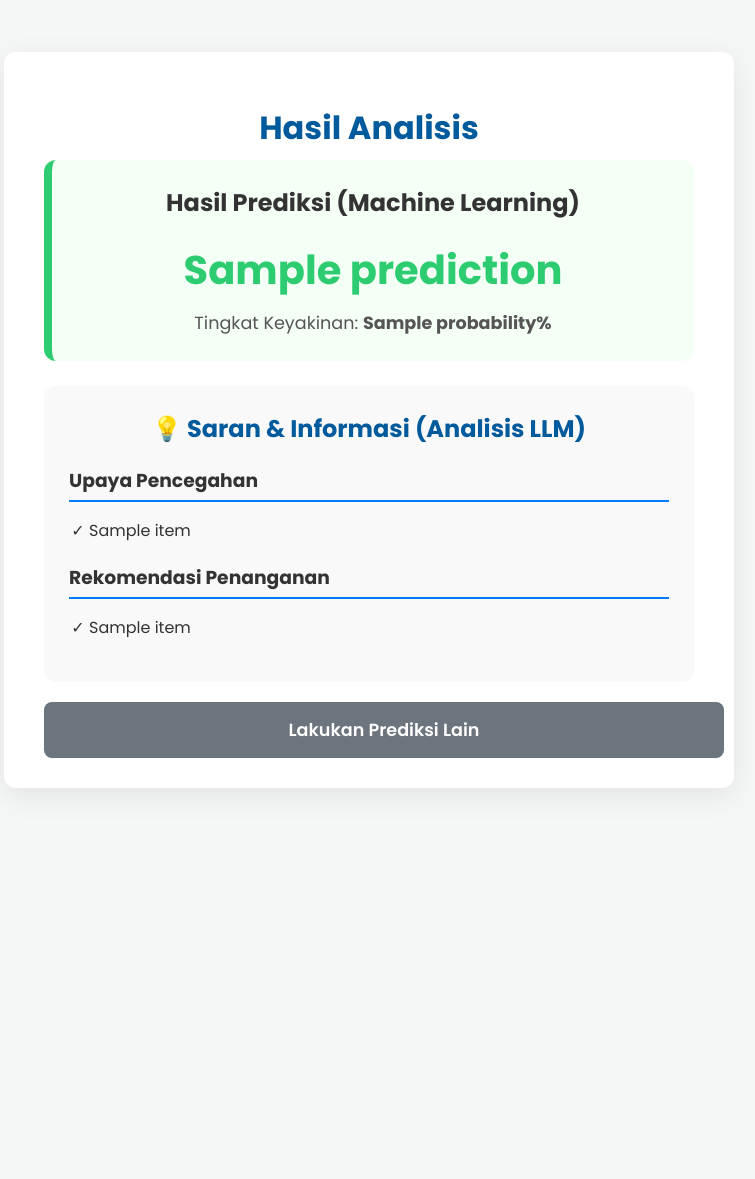
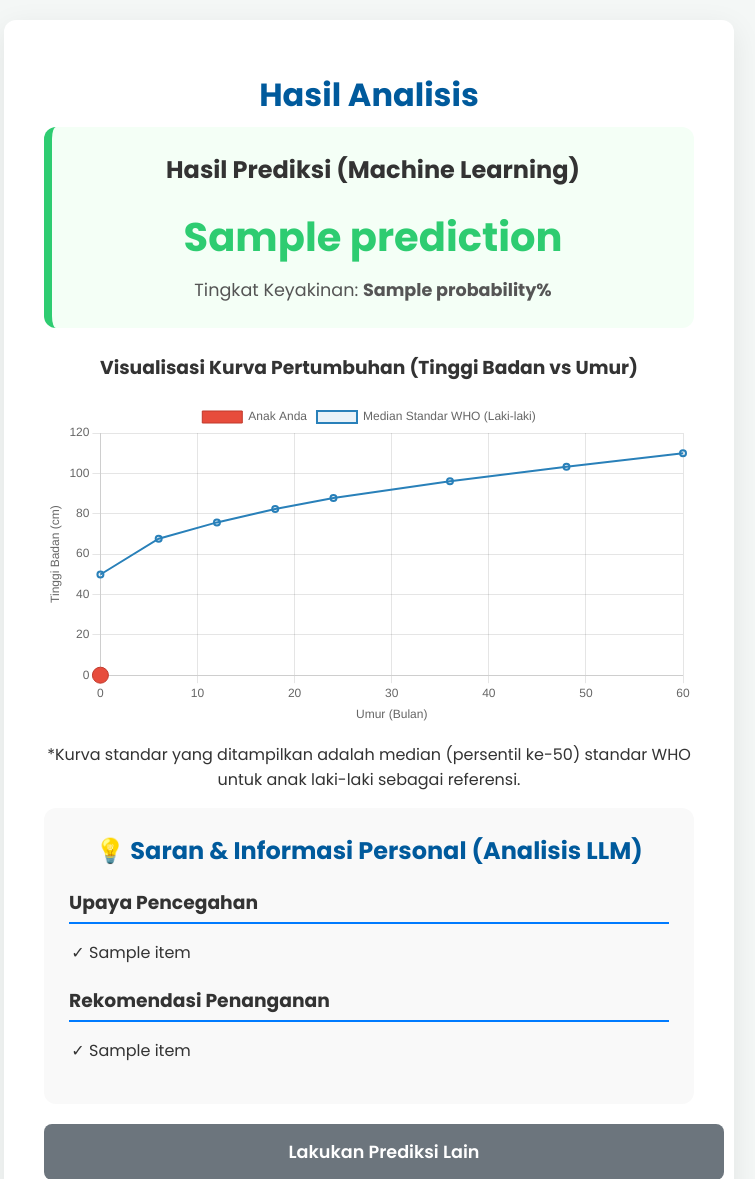
Before and after one commit to ridwana22/Stunting, a Flask app: template flask_stunting_app/templates/result.html in a window 1280 px wide. Shown: the top 1179 px of the page, without its empty margins (271-1026 px from the left). Before the commit the page ends 790 px from the top, so only its background shows below. Run offline with Flask 3, Linux system fonts and the light colour scheme; the template is opened without the code that fills it: most values are stand-ins (such as "Sample title", 1, 10 or a date in 2020).

Commit message:
result.html

```diff
--- a/flask_stunting_app/templates/result.html
+++ b/flask_stunting_app/templates/result.html
@@ -8,6 +8,7 @@
     <link rel="preconnect" href="https://fonts.googleapis.com">
     <link rel="preconnect" href="https://fonts.gstatic.com" crossorigin>
     <link href="https://fonts.googleapis.com/css2?family=Poppins:wght@400;600;700&display=swap" rel="stylesheet">
+    <script src="https://cdn.jsdelivr.net/npm/chart.js"></script>
 </head>
 <body>
     <div class="container">
@@ -22,9 +23,14 @@
                 <p class="probability-text">Tingkat Keyakinan: <strong>{{ probability }}%</strong></p>
             </div>
 
+            <div class="chart-container">
+                <h3>Visualisasi Kurva Pertumbuhan (Tinggi Badan vs Umur)</h3>
+                <canvas id="growthChart"></canvas>
+                <p class="chart-disclaimer">*Kurva standar yang ditampilkan adalah median (persentil ke-50) standar WHO untuk anak laki-laki sebagai referensi.</p>
+            </div>
+
             <div class="llm-card">
-                <h2>💡 Saran & Informasi (Analisis LLM)</h2>
-
+                <h2>💡 Saran & Informasi Personal (Analisis LLM)</h2>
                 <div class="advice-section">
                     <h3>Upaya Pencegahan</h3>
                     <ul>
@@ -33,7 +39,6 @@
                         {% endfor %}
                     </ul>
                 </div>
-
                 <div class="advice-section">
                     <h3>Rekomendasi Penanganan</h3>
                      <ul>
@@ -47,5 +52,72 @@
             <a href="/" class="btn-back">Lakukan Prediksi Lain</a>
         </main>
     </div>
+
+    <script>
+        const ctx = document.getElementById('growthChart').getContext('2d');
+
+        // Data anak dari server Flask
+        const userData = {
+            x: {{ user_data.umur }},
+            y: {{ user_data.tinggi }}
+        };
+
+        // Data referensi median tinggi badan anak laki-laki standar WHO (persentil ke-50)
+        // Format: {x: umur_bulan, y: tinggi_cm}
+        const whoMedianData = [
+            {x: 0, y: 49.9}, {x: 6, y: 67.6}, {x: 12, y: 75.7}, {x: 18, y: 82.3},
+            {x: 24, y: 87.8}, {x: 36, y: 96.1}, {x: 48, y: 103.3}, {x: 60, y: 110.0}
+        ];
+
+        new Chart(ctx, {
+            type: 'line',
+            data: {
+                datasets: [{
+                    label: 'Anak Anda',
+                    data: [userData],
+                    backgroundColor: '#e74c3c',
+                    borderColor: '#c0392b',
+                    pointRadius: 8,
+                    pointHoverRadius: 10,
+                    type: 'scatter' // Tampilkan sebagai titik
+                }, {
+                    label: 'Median Standar WHO (Laki-laki)',
+                    data: whoMedianData,
+                    borderColor: '#2980b9',
+                    backgroundColor: 'rgba(41, 128, 185, 0.1)',
+                    fill: false,
+                    borderWidth: 2,
+                    pointRadius: 3,
+                }]
+            },
+            options: {
+                scales: {
+                    x: {
+                        type: 'linear',
+                        position: 'bottom',
+                        title: {
+                            display: true,
+                            text: 'Umur (Bulan)'
+                        }
+                    },
+                    y: {
+                        title: {
+                            display: true,
+                            text: 'Tinggi Badan (cm)'
+                        }
+                    }
+                },
+                plugins: {
+                    tooltip: {
+                        callbacks: {
+                            label: function(context) {
+                                return `${context.dataset.label}: (${context.parsed.x} bln, ${context.parsed.y} cm)`;
+                            }
+                        }
+                    }
+                }
+            }
+        });
+    </script>
 </body>
 </html>
```
